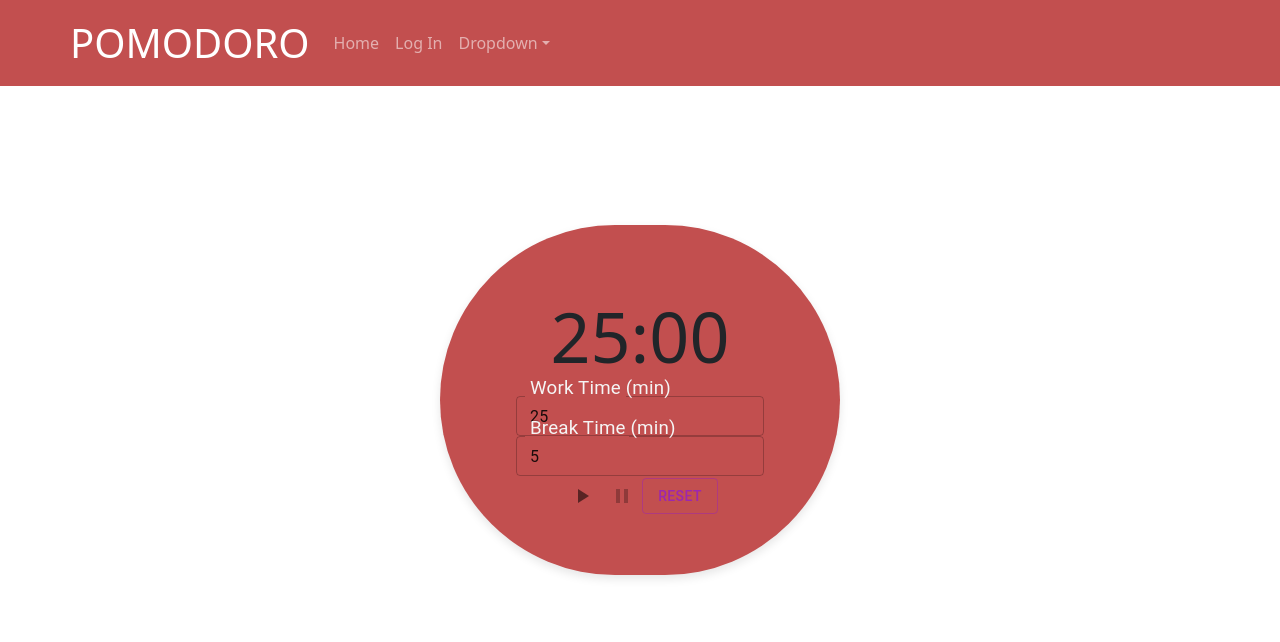
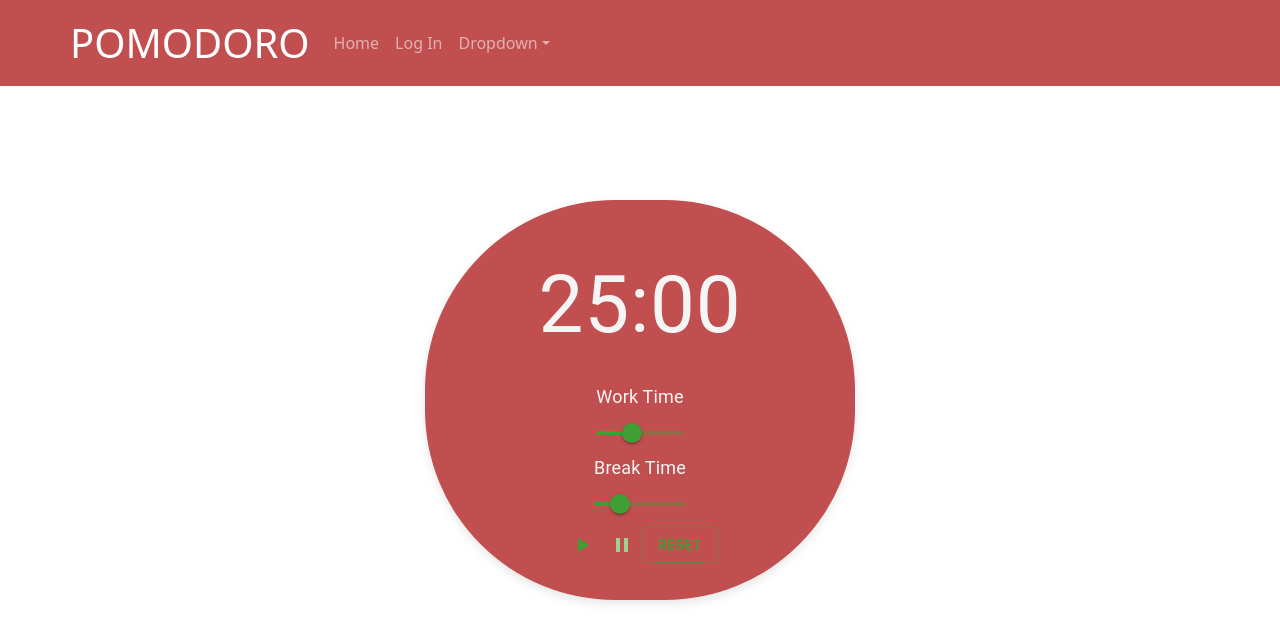
Before and after one commit to nikipra16/Pomododo, a React (Vite) app: page / in a window 1280 px wide. Shown: the top 642 px of the page. Built offline with nearby package versions, Linux system fonts and the light colour scheme.

Commit message:
changed textbox to slider, changed theme

```diff
--- a/src/App.css
+++ b/src/App.css
@@ -25,8 +25,8 @@ label {
 
 .textField {
     margin-bottom: 29px;
-    /*background-color: #fff3eb ;*/
-    border-radius: 7px;
+    background-color: #fff3eb ;
+    border-radius: 4px;
 }
 
 .Timer {
@@ -43,11 +43,11 @@ label {
     justify-content: center;
     text-align: center;
     background-color: #c24f4f;
-    border-radius: 200px;
+    border-radius: 190px;
     box-shadow: 0 4px 10px rgba(0, 0, 0, 0.1);
     padding: 40px;
-    width: 400px;
-    height: 350px;
+    width: 430px;
+    height: 400px;
     margin: auto;
     position: absolute;
     top: 50%;
--- a/src/App.jsx
+++ b/src/App.jsx
@@ -2,11 +2,33 @@ import { useState, useEffect } from 'react';
 import './App.css';
 import './index.css';
 import 'bootstrap/dist/css/bootstrap.min.css';
-import { Button, TextField, IconButton } from '@mui/material';
+import { Button, TextField, IconButton, ThemeProvider} from '@mui/material';
 import PlayArrowIcon from '@mui/icons-material/PlayArrow';
 import PauseIcon from '@mui/icons-material/Pause';
 import Header from './components/header/Header.jsx';
 import 'bootstrap/dist/css/bootstrap.min.css';
+import { Slider, Box, Typography } from '@mui/material';
+import { createTheme } from '@mui/material/styles';
+
+const theme = createTheme({
+    palette: {
+        leaf: {
+            main: '#3f9e34',
+            disabled: '#A0D091', // Example of a different color for disabled state
+        },
+    },
+    components: {
+        MuiSvgIcon: {
+            styleOverrides: {
+                root: {
+                    color: '#3f9e34', // Default color for icons
+                },
+            },
+        },
+    },
+});
+
+
 
 
 function App() {
@@ -49,6 +71,9 @@ function App() {
     }, [workMinutes, breakMinutes, isActive, hasStarted]);
 
     const handleStart = () => {
+        if (!hasStarted) {
+            setTimeLeft(isBreak ? breakMinutes * 60 : workMinutes * 60);
+        }
         setIsActive(true);
         setHasStarted(true);
     };
@@ -71,69 +96,70 @@ function App() {
             <Header />
         <div className="Timer-container">
             <div className="Timer">
-                <h2 id={"timeLeft"}>{`${Math.floor(timeLeft / 60)}:${String(timeLeft % 60).padStart(2, '0')}`}</h2>
+                <Typography id={"timeLeft"} sx={{ color: 'whitesmoke', fontSize: '80px', mb: 1 }}>
+                    {`${Math.floor(timeLeft / 60)}:${String(timeLeft % 60).padStart(2, '0')}`}
+                </Typography>
+                {/*<Typography id={"breakTimeLeft"} sx={{ color: 'whitesmoke', fontSize: '20px', mb: 1 }}>*/}
+                {/*    {`${Math.floor(timeLeft / 60)}:${String(timeLeft % 60).padStart(2, '0')}`}*/}
+                {/*</Typography>*/}
             </div>
             <div className="textbox">
-                <TextField
-                    label="Work Time (min)"
-                    type="number"
+                <Typography sx={{ color: 'whitesmoke', fontSize: '18px', mb: 1 }}>
+                    Work Time
+                </Typography>
+                <Slider
                     value={workMinutes}
-                    onChange={(e) => {
-                        const value = parseInt(e.target.value) || 0;
-                        if (value >= 0 && value <= 59) {
-                            setWorkMinutes(value);
+                    onChange={(e, newValue) => {
+                        setWorkMinutes(newValue);
+                        if (!isActive && !isBreak) {
+                            setTimeLeft(newValue * 60);
                         }
                     }}
+                    min={1}
+                    max={59}
+                    step={1}
                     disabled={isActive}
-                    variant="outlined"
-                    size="small"
-                    className="textField"
-                    InputLabelProps={{
-                        style: {
-                            fontSize: '25px',
-                            color: 'whitesmoke',
-                            transform: 'translate(14px, -22px) scale(0.75)',
-                        },
-                        shrink: true,
-                    }}
+                    valueLabelDisplay="auto"
+                    sx={{ color: '#3f9e34' }}
                 />
             </div>
             <div>
-                <TextField
-                    label="Break Time (min)"
-                    type="number"
+                <Typography sx={{ color: 'whitesmoke', fontSize: '18px', mb: 1 }}>
+                    Break Time
+                </Typography>
+                <Slider
                     value={breakMinutes}
-                    onChange={(e) => {
-                        const value = parseInt(e.target.value) || 0;
-                        if (value >= 0 && value <= 59) {
-                            setBreakMinutes(value);
+                    onChange={(e, newValue) => {
+                        setBreakMinutes(newValue);
+                        if (!isActive && isBreak) {
+                            setTimeLeft(newValue * 60);
                         }
                     }}
+                    min={1}
+                    max={15}
+                    step={1}
                     disabled={isActive}
-                    variant="outlined"
-                    size="small"
-                    className="textField"
-                    InputLabelProps={{
-                        style: {
-                            fontSize: '25px',
-                            color: 'whitesmoke',
-                            transform: 'translate(14px, -22px) scale(0.75)',
-                        },
-                        shrink: true,
-                    }}
+                    valueLabelDisplay="auto"
+                    sx={{ color: '#3f9e34' }}
                 />
             </div>
-            <div>
-                <IconButton onClick={handleStart} disabled={isActive}>
-                    <PlayArrowIcon/>
-                </IconButton>
-                <IconButton onClick={handlePause} disabled={!isActive}>
-                    <PauseIcon/>
-                </IconButton>
-                <Button onClick={handleReset} variant="outlined" color="secondary">
-                    Reset
-                </Button>
-            </div>
+            <ThemeProvider theme={theme}>
+                <div>
+                    <IconButton onClick={handleStart} disabled={isActive} >
+                        <PlayArrowIcon sx={{
+                            color: isActive ? theme.palette.leaf.disabled : theme.palette.leaf.main,
+                        }}/>
+                    </IconButton >
+                    <IconButton onClick={handlePause} disabled={!isActive}>
+                        <PauseIcon sx={{
+                            color: isActive ? theme.palette.leaf.main : theme.palette.leaf.disabled,
+                        }} />
+                    </IconButton>
+                    <Button onClick={handleReset} variant="outlined" color="leaf" >
+                        Reset
+                    </Button>
+                </div>
+            </ThemeProvider>
         </div>
         </div>
     );
```
Also changed, not shown: package.json (+5 -2 lines), src/components/login/login.css (added), src/components/login/login.jsx (added), src/components/signUp/signUp.css (added), src/components/signUp/signUp.jsx (added), 1 other file (tests, documents, lock files or other folders).
